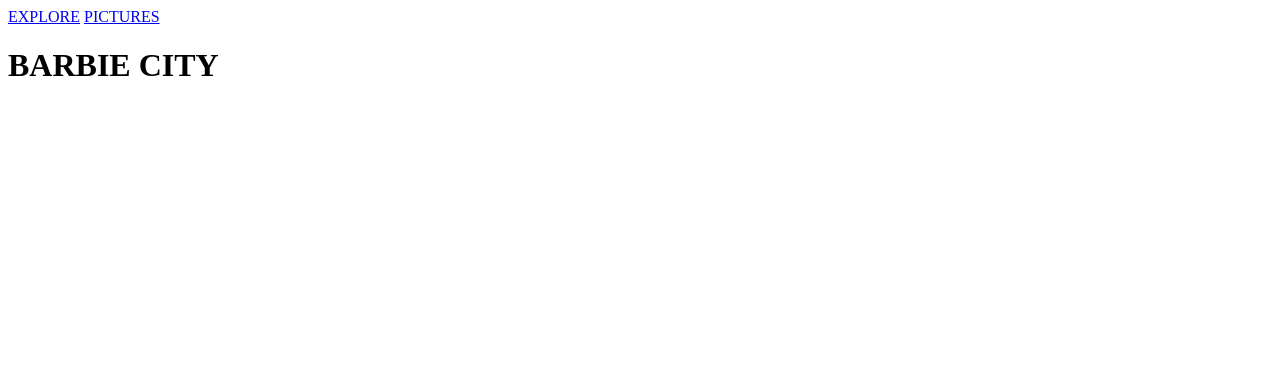
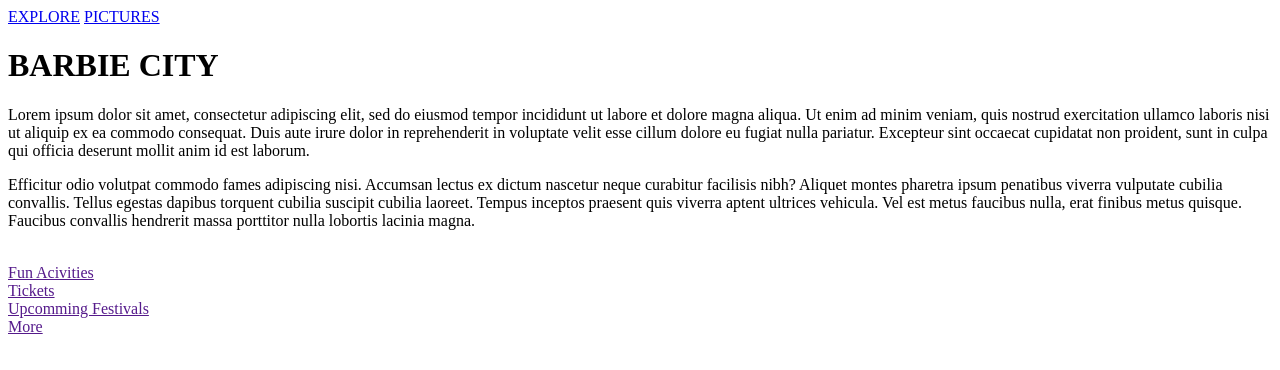
Before and after one commit to Quannettewalters/simple-travel-site, a plain HTML site: page index.html in a window 1280 px wide. Drawn offline with Linux system fonts and the light colour scheme.

Commit message:
Flushed out index page

```diff
--- a/index.html
+++ b/index.html
@@ -11,6 +11,21 @@
     <a href="cityimages.html">PICTURES</a>
    </nav>
    <h1>BARBIE CITY</h1>
-   <p></p>
+   <p>Lorem ipsum dolor sit amet, consectetur adipiscing elit, sed do eiusmod tempor incididunt ut labore et dolore magna aliqua. Ut enim ad minim veniam, quis nostrud exercitation ullamco laboris nisi ut aliquip ex ea commodo consequat. Duis aute irure dolor in reprehenderit in voluptate velit esse cillum dolore eu fugiat nulla pariatur. Excepteur sint occaecat cupidatat non proident, sunt in culpa qui officia deserunt mollit anim id est laborum.
+   </p>
+   <p>Efficitur odio volutpat commodo fames adipiscing nisi. Accumsan lectus ex dictum nascetur neque curabitur facilisis nibh? Aliquet montes pharetra ipsum penatibus viverra vulputate cubilia convallis. Tellus egestas dapibus torquent cubilia suscipit cubilia laoreet. Tempus inceptos praesent quis viverra aptent ultrices vehicula. Vel est metus faucibus nulla, erat finibus metus quisque. Faucibus convallis hendrerit massa porttitor nulla lobortis lacinia magna.</p>
 </body>
+<br>
+<footer>
+    <nav>
+        <a href>Fun Acivities</a>
+        <br>
+        <a href>Tickets</a>
+        <br>
+        <a href>Upcomming Festivals</a>
+        <br>
+        <a href>More</a>
+
+    </nav>
+</footer>
 </html>
```
